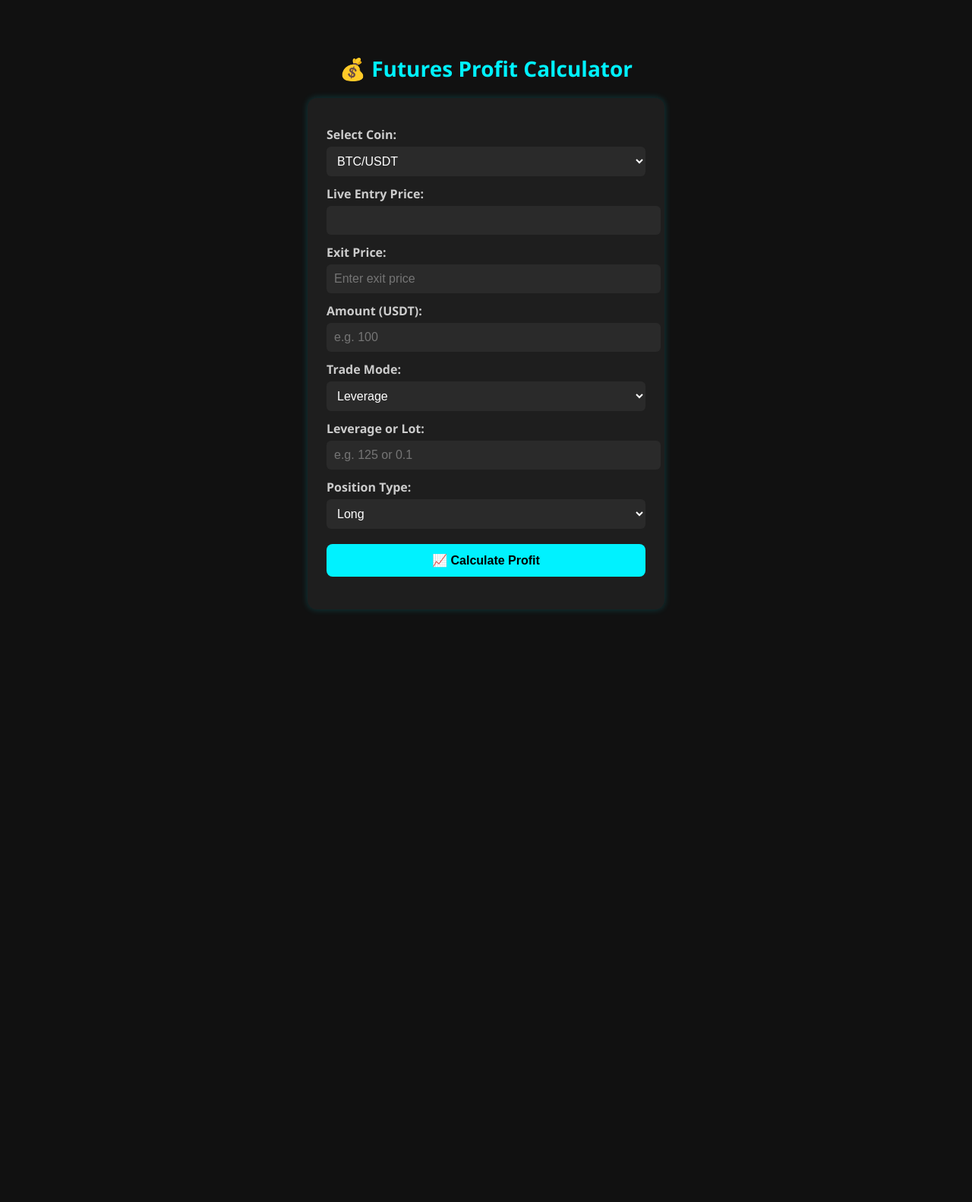
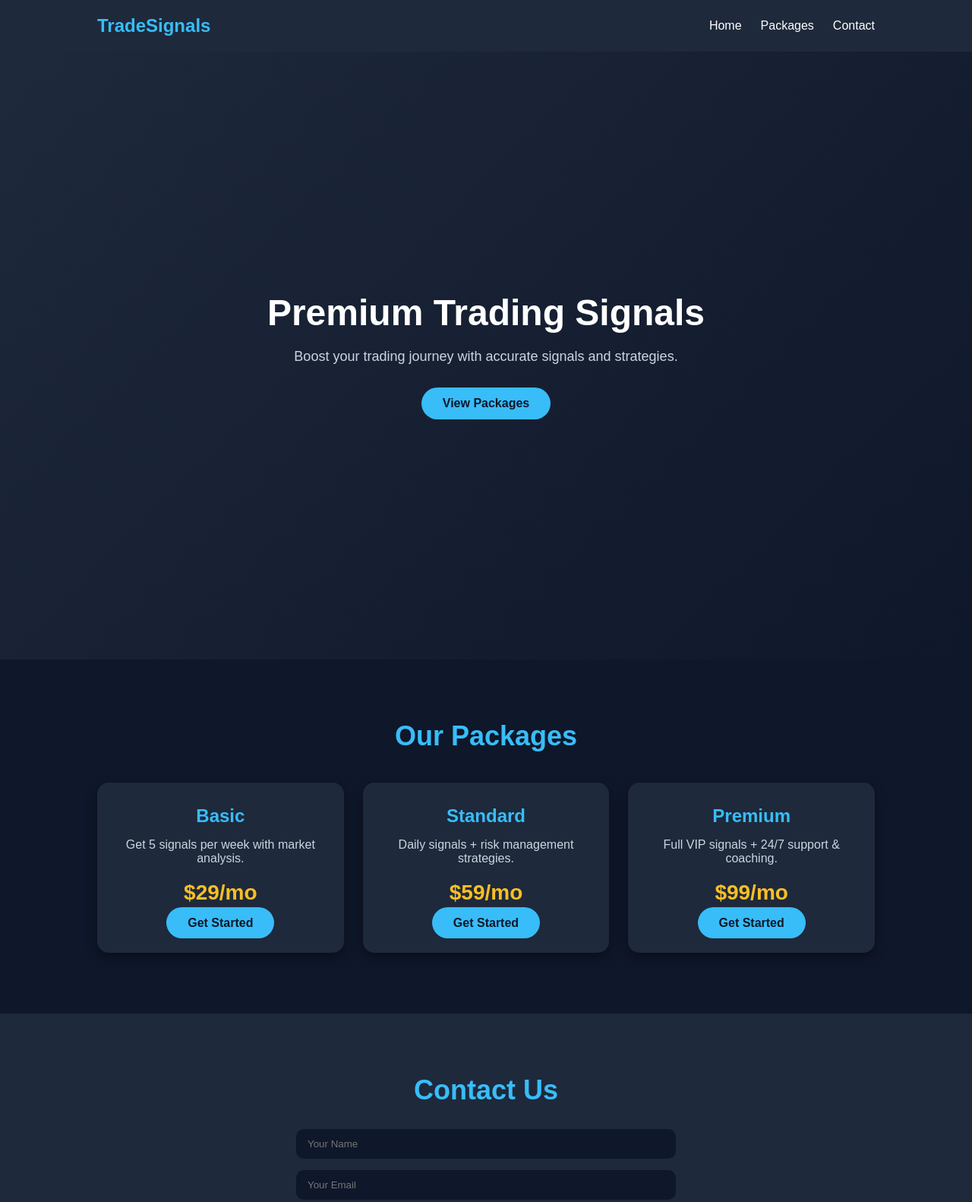
Before and after one commit to zameer144/crypto-profit-calculator, a plain HTML site: page index.html in a window 1280 px wide. Shown: the top 1582 px of the page at 76% size. Before the commit the page ends 850 px from the top, so only its background shows below. Drawn offline with Linux system fonts and the light colour scheme.

Commit message:
Update index.html

```diff
--- a/index.html
+++ b/index.html
@@ -2,196 +2,133 @@
 <html lang="en">
 <head>
   <meta charset="UTF-8">
-  <title>Crypto Profit Calculator</title>
+  <meta name="viewport" content="width=device-width, initial-scale=1.0">
+  <title>Trading Signals Packages</title>
   <style>
-    body {
-      font-family: 'Segoe UI', sans-serif;
-      background: #111;
-      color: #fff;
-      display: flex;
-      flex-direction: column;
-      align-items: center;
-      padding: 40px 20px;
+    /* 🌑 Reset + Fonts */
+    * {margin:0; padding:0; box-sizing:border-box; font-family: 'Poppins', sans-serif;}
+    body {background:#0f172a; color:white; scroll-behavior:smooth;}
+    a {text-decoration:none; color:white;}
+
+    /* 🌐 Navbar */
+    nav {
+      display:flex; justify-content:space-between; align-items:center;
+      padding:20px 10%; background:#1e293b; position:sticky; top:0; z-index:1000;
     }
+    nav h1 {font-size:24px; font-weight:700; color:#38bdf8;}
+    nav ul {display:flex; list-style:none; gap:25px;}
+    nav ul li a {transition:0.3s;}
+    nav ul li a:hover {color:#38bdf8;}
 
-    h2 {
-      font-size: 28px;
-      margin-bottom: 20px;
-      color: #00f2ff;
+    /* 🏠 Hero Section */
+    .hero {
+      height:100vh; display:flex; flex-direction:column;
+      justify-content:center; align-items:center; text-align:center;
+      background: linear-gradient(135deg,#1e293b,#0f172a);
     }
+    .hero h2 {font-size:48px; margin-bottom:20px; animation:fadeInUp 1.2s ease;}
+    .hero p {font-size:18px; margin-bottom:30px; color:#cbd5e1;}
+    .btn {
+      background:#38bdf8; padding:12px 28px; border-radius:30px; color:#0f172a;
+      font-weight:600; transition:0.3s; cursor:pointer;
+    }
+    .btn:hover {background:#0ea5e9; transform:scale(1.05);}
 
-    .container {
-      background: #1e1e1e;
-      padding: 25px;
-      border-radius: 12px;
-      box-shadow: 0 0 10px #00f2ff33;
-      width: 100%;
-      max-width: 420px;
-      animation: fadeIn 1s ease-in;
+    /* 📦 Packages Section */
+    .packages {padding:80px 10%; background:#0f172a; text-align:center;}
+    .packages h2 {font-size:36px; margin-bottom:40px; color:#38bdf8;}
+    .cards {
+      display:grid; grid-template-columns:repeat(auto-fit,minmax(250px,1fr));
+      gap:25px;
     }
+    .card {
+      background:#1e293b; padding:30px; border-radius:15px;
+      box-shadow:0 6px 15px rgba(0,0,0,0.4); transition:0.3s;
+    }
+    .card:hover {transform:translateY(-10px); background:#334155;}
+    .card h3 {font-size:24px; margin-bottom:15px; color:#38bdf8;}
+    .card p {font-size:16px; margin-bottom:20px; color:#cbd5e1;}
+    .price {font-size:28px; font-weight:700; margin-bottom:15px; color:#fbbf24;}
 
-    @keyframes fadeIn {
-      from { opacity: 0; transform: translateY(30px); }
-      to { opacity: 1; transform: translateY(0); }
+    /* 📩 Contact Section */
+    .contact {padding:80px 10%; background:#1e293b; text-align:center;}
+    .contact h2 {font-size:36px; margin-bottom:30px; color:#38bdf8;}
+    form {max-width:500px; margin:0 auto; display:flex; flex-direction:column; gap:15px;}
+    input, textarea {
+      padding:12px 15px; border:none; border-radius:10px; outline:none;
+      background:#0f172a; color:white; resize:none;
     }
+    form .btn {align-self:center;}
 
-    label {
-      display: block;
-      margin-top: 12px;
-      font-weight: 600;
-      color: #ccc;
-    }
+    /* 👣 Footer */
+    footer {padding:20px; text-align:center; background:#0f172a; color:#64748b;}
 
-    input, select {
-      width: 100%;
-      padding: 10px;
-      margin-top: 5px;
-      border: none;
-      border-radius: 6px;
-      font-size: 16px;
-      background: #2a2a2a;
-      color: white;
-    }
-
-    button {
-      width: 100%;
-      padding: 12px;
-      margin-top: 20px;
-      background: #00f2ff;
-      color: #000;
-      font-weight: bold;
-      border: none;
-      border-radius: 8px;
-      font-size: 16px;
-      cursor: pointer;
-      transition: background 0.3s ease;
-    }
-
-    button:hover {
-      background: #00c4cc;
-    }
-
-    #result {
-      margin-top: 18px;
-      font-size: 18px;
-      font-weight: bold;
-      text-align: center;
-    }
-
-    #diff {
-      margin-top: 10px;
-      text-align: center;
-      font-size: 16px;
-      color: #ffc107;
+    /* ✨ Animations */
+    @keyframes fadeInUp {
+      from {opacity:0; transform:translateY(40px);}
+      to {opacity:1; transform:translateY(0);}
     }
   </style>
 </head>
 <body>
-  <h2>💰 Futures Profit Calculator</h2>
-  <div class="container">
-    <label for="coin">Select Coin:</label>
-    <select id="coin" onchange="changeCoin()">
-      <option value="btcusdt">BTC/USDT</option>
-      <option value="ethusdt">ETH/USDT</option>
-      <option value="bnbusdt">BNB/USDT</option>
-    </select>
 
-    <label>Live Entry Price:</label>
-    <input type="number" id="entryPrice" readonly />
+  <!-- Navbar -->
+  <nav>
+    <h1>TradeSignals</h1>
+    <ul>
+      <li><a href="#home">Home</a></li>
+      <li><a href="#packages">Packages</a></li>
+      <li><a href="#contact">Contact</a></li>
+    </ul>
+  </nav>
 
-    <label>Exit Price:</label>
-    <input type="number" id="exitPrice" placeholder="Enter exit price" oninput="showDifference()" />
+  <!-- Hero -->
+  <section class="hero" id="home">
+    <h2>Premium Trading Signals</h2>
+    <p>Boost your trading journey with accurate signals and strategies.</p>
+    <a href="#packages" class="btn">View Packages</a>
+  </section>
 
-    <div id="diff"></div>
+  <!-- Packages -->
+  <section class="packages" id="packages">
+    <h2>Our Packages</h2>
+    <div class="cards">
+      <div class="card">
+        <h3>Basic</h3>
+        <p>Get 5 signals per week with market analysis.</p>
+        <div class="price">$29/mo</div>
+        <a href="#contact" class="btn">Get Started</a>
+      </div>
+      <div class="card">
+        <h3>Standard</h3>
+        <p>Daily signals + risk management strategies.</p>
+        <div class="price">$59/mo</div>
+        <a href="#contact" class="btn">Get Started</a>
+      </div>
+      <div class="card">
+        <h3>Premium</h3>
+        <p>Full VIP signals + 24/7 support & coaching.</p>
+        <div class="price">$99/mo</div>
+        <a href="#contact" class="btn">Get Started</a>
+      </div>
+    </div>
+  </section>
 
-    <label>Amount (USDT):</label>
-    <input type="number" id="amount" placeholder="e.g. 100" />
+  <!-- Contact -->
+  <section class="contact" id="contact">
+    <h2>Contact Us</h2>
+    <form>
+      <input type="text" placeholder="Your Name" required>
+      <input type="email" placeholder="Your Email" required>
+      <textarea rows="5" placeholder="Your Message"></textarea>
+      <button type="submit" class="btn">Send Message</button>
+    </form>
+  </section>
 
-    <label>Trade Mode:</label>
-    <select id="mode">
-      <option value="leverage">Leverage</option>
-      <option value="lot">Lot</option>
-    </select>
+  <!-- Footer -->
+  <footer>
+    <p>© 2025 TradeSignals. All Rights Reserved.</p>
+  </footer>
 
-    <label>Leverage or Lot:</label>
-    <input type="number" id="valueInput" placeholder="e.g. 125 or 0.1" />
-
-    <label>Position Type:</label>
-    <select id="position">
-      <option value="long">Long</option>
-      <option value="short">Short</option>
-    </select>
-
-    <button onclick="calculateProfit()">📈 Calculate Profit</button>
-
-    <h3 id="result"></h3>
-  </div>
-
-  <script>
-    let socket = null;
-
-    function changeCoin() {
-      const coin = document.getElementById('coin').value;
-      if (socket) socket.close();
-
-      socket = new WebSocket(`wss://fstream.binance.com/ws/${coin}@markPrice`);
-      socket.onmessage = function (event) {
-        const data = JSON.parse(event.data);
-        const price = parseFloat(data.p).toFixed(2);
-        document.getElementById('entryPrice').value = price;
-        showDifference(); // update diff when price changes
-      };
-    }
-
-    function showDifference() {
-      const entry = parseFloat(document.getElementById('entryPrice').value);
-      const exit = parseFloat(document.getElementById('exitPrice').value);
-      const diffElement = document.getElementById('diff');
-
-      if (!isNaN(entry) && !isNaN(exit)) {
-        const diff = (exit - entry).toFixed(2);
-        const color = diff >= 0 ? "#00ff99" : "#ff4d4d";
-        diffElement.innerHTML = `🔁 Difference: <span style="color:${color}">${diff}</span>`;
-      } else {
-        diffElement.innerHTML = "";
-      }
-    }
-
-    function calculateProfit() {
-      const entry = parseFloat(document.getElementById('entryPrice').value);
-      const exit = parseFloat(document.getElementById('exitPrice').value);
-      const amount = parseFloat(document.getElementById('amount').value);
-      const mode = document.getElementById('mode').value;
-      const value = parseFloat(document.getElementById('valueInput').value);
-      const position = document.getElementById('position').value;
-
-      if (isNaN(entry) || isNaN(exit) || isNaN(amount) || isNaN(value)) {
-        document.getElementById('result').innerText = "❌ Fill all fields!";
-        return;
-      }
-
-      let qty = 0;
-      let profit = 0;
-      let diff = (exit - entry);
-      if (position === "short") {
-        diff = -diff;
-      }
-
-      if (mode === "leverage") {
-        qty = amount / entry;
-        profit = qty * diff * value;
-      } else {
-        profit = diff * value * 1;
-      }
-
-      const resultText = profit >= 0
-        ? `✅ Profit: $${profit.toFixed(2)}`
-        : `🔻 Loss: $${profit.toFixed(2)}`;
-
-      document.getElementById('result').innerText = resultText;
-    }
-
-    changeCoin(); // initialize first socket
-  </script>
 </body>
 </html>
```
